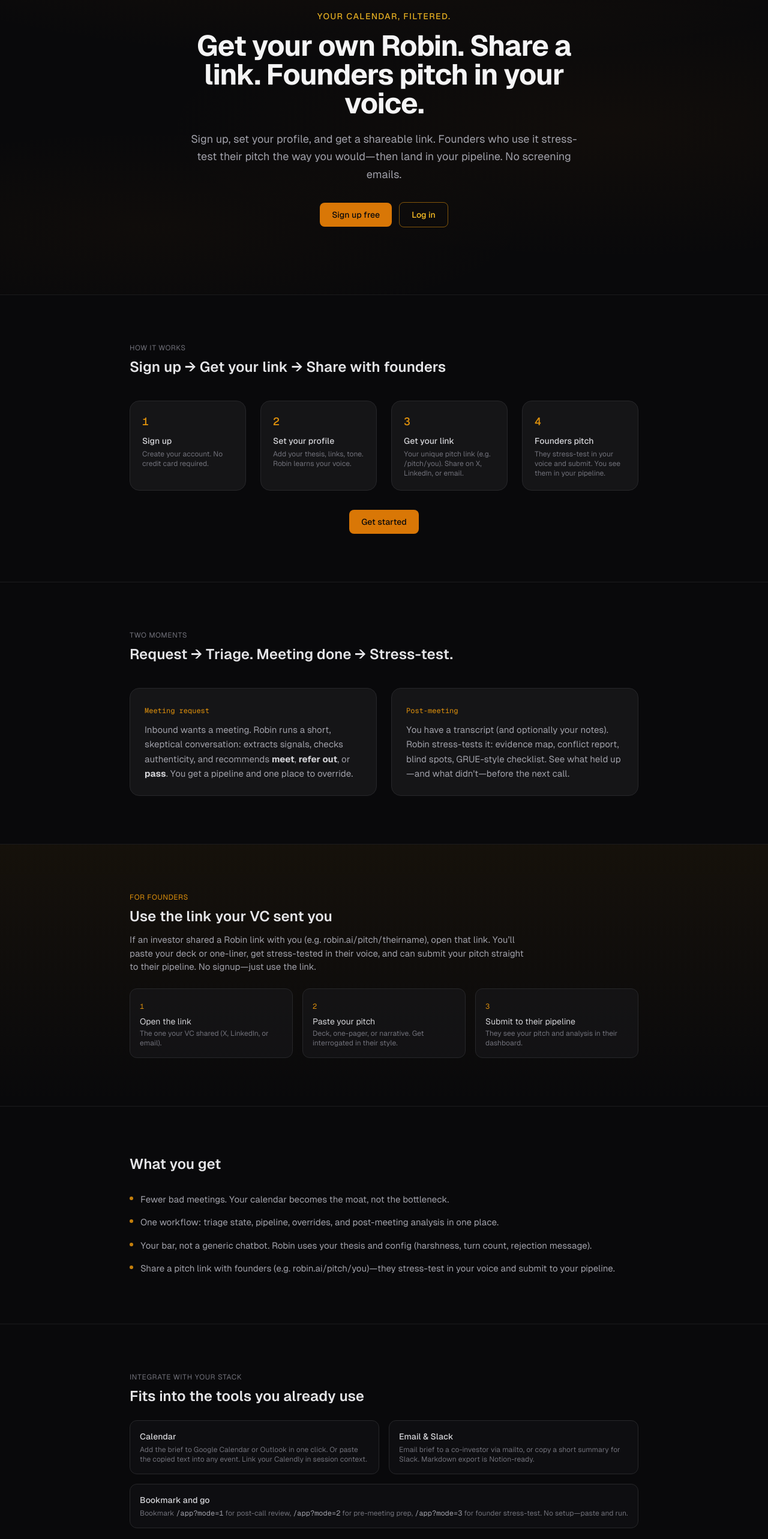
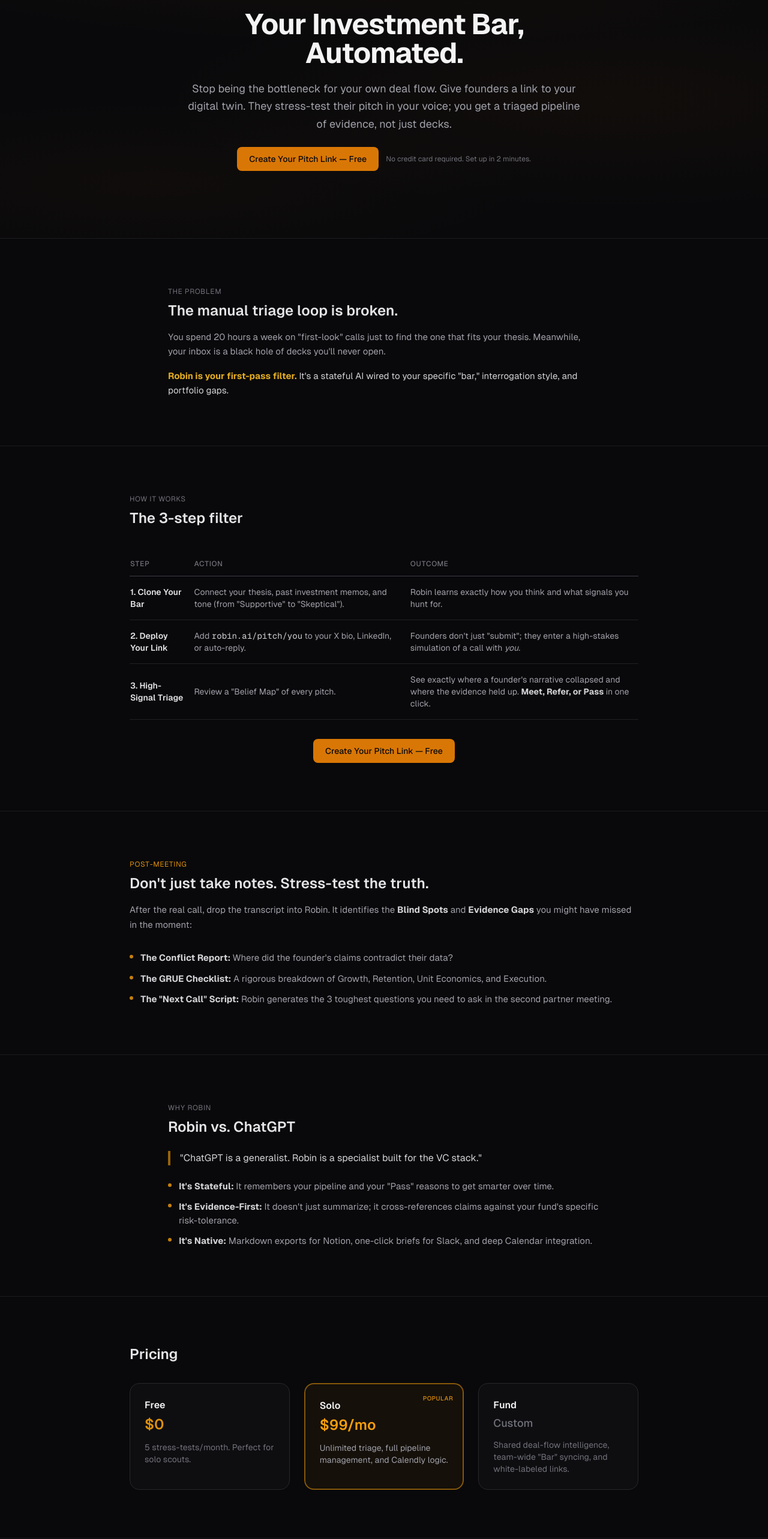
Before and after one commit to abhishek5878/vc_voice, a Next.js app: page / in a window 1280 px wide. Shown: the part 120-2686 px from the top of the page at 60% size. Built offline with nearby package versions, Linux system fonts and the light colour scheme.

Commit message:
Landing: new copy (Your Investment Bar Automated, 3-step filter, pricing)
Co-authored-by: Cursor <cursoragent@cursor.com>

```diff
--- a/src/app/page.tsx
+++ b/src/app/page.tsx
@@ -1,9 +1,9 @@
 import Link from "next/link";
 
 export const metadata = {
-  title: "Robin.ai – Your calendar, filtered.",
+  title: "Robin.ai – Your Investment Bar, Automated.",
   description:
-    "Sign up, get your shareable pitch link, and let founders stress-test in your voice. They submit; you see them in your pipeline. Built for solo GPs and small-fund partners.",
+    "Stop being the bottleneck for your own deal flow. Give founders a link to your digital twin. They stress-test their pitch in your voice; you get a triaged pipeline of evidence, not just decks.",
 };
 
 export default function LandingPage() {
@@ -29,175 +29,133 @@ export default function LandingPage() {
       {/* Hero */}
       <section className="hero-mesh relative pt-16 pb-20 sm:pt-20 sm:pb-28">
         <div className="max-w-3xl mx-auto px-4 sm:px-6 text-center">
-          <p className="text-amber-400/90 text-sm font-medium uppercase tracking-widest mb-4">
-            Your calendar, filtered.
+          <h1 className="text-4xl sm:text-5xl font-bold tracking-tight text-zinc-100 mb-5 leading-[1.15]">
+            Your Investment Bar, Automated.
+          </h1>
+          <p className="text-lg text-zinc-400 max-w-2xl mx-auto mb-6 leading-relaxed">
+            Stop being the bottleneck for your own deal flow. Give founders a link to your digital twin. They stress-test their pitch in your voice; you get a triaged pipeline of evidence, not just decks.
           </p>
-          <h1 className="text-4xl sm:text-5xl font-bold tracking-tight text-zinc-100 mb-5 leading-[1.15]">
-            Get your own Robin. Share a link. Founders pitch in your voice.
-          </h1>
-          <p className="text-lg text-zinc-400 max-w-2xl mx-auto mb-8 leading-relaxed">
-            Sign up, set your profile, and get a shareable link. Founders who use it stress-test their pitch the way you would—then land in your pipeline. No screening emails.
+          <div className="flex flex-col sm:flex-row flex-wrap items-center justify-center gap-3">
+            <Link href="/auth" className="btn-primary px-6 py-3 text-base">
+              Create Your Pitch Link — Free
+            </Link>
+            <p className="text-xs text-zinc-500">
+              No credit card required. Set up in 2 minutes.
+            </p>
+          </div>
+        </div>
+      </section>
+
+      {/* The Problem: The Calendar Trap */}
+      <section className="py-16 sm:py-20 border-t border-zinc-800/60">
+        <div className="max-w-3xl mx-auto px-4 sm:px-6">
+          <p className="text-xs uppercase tracking-wider text-zinc-500 mb-2">The problem</p>
+          <h2 className="text-2xl font-semibold text-zinc-200 mb-4">
+            The manual triage loop is broken.
+          </h2>
+          <p className="text-zinc-400 text-[0.9375rem] leading-relaxed mb-4">
+            You spend 20 hours a week on &quot;first-look&quot; calls just to find the one that fits your thesis. Meanwhile, your inbox is a black hole of decks you&apos;ll never open.
           </p>
-          <div className="flex flex-wrap items-center justify-center gap-3">
-            <Link href="/auth" className="btn-primary px-6 py-3 text-base">
-              Sign up free
-            </Link>
-            <Link href="/auth" className="btn-secondary px-6 py-3 text-base">
-              Log in
+          <p className="text-zinc-300 text-[0.9375rem] leading-relaxed">
+            <strong className="text-amber-400/90">Robin is your first-pass filter.</strong> It&apos;s a stateful AI wired to your specific &quot;bar,&quot; interrogation style, and portfolio gaps.
+          </p>
+        </div>
+      </section>
+
+      {/* How It Works: The 3-Step Filter */}
+      <section className="py-16 sm:py-20 border-t border-zinc-800/60">
+        <div className="max-w-4xl mx-auto px-4 sm:px-6">
+          <p className="text-xs uppercase tracking-wider text-zinc-500 mb-2">How it works</p>
+          <h2 className="text-2xl font-semibold text-zinc-200 mb-10">
+            The 3-step filter
+          </h2>
+          <div className="overflow-x-auto">
+            <table className="w-full text-left border-collapse">
+              <thead>
+                <tr className="border-b border-zinc-700">
+                  <th className="py-3 pr-4 text-xs font-medium uppercase tracking-wider text-zinc-500">Step</th>
+                  <th className="py-3 pr-4 text-xs font-medium uppercase tracking-wider text-zinc-500">Action</th>
+                  <th className="py-3 text-xs font-medium uppercase tracking-wider text-zinc-500">Outcome</th>
+                </tr>
+              </thead>
+              <tbody className="text-sm">
+                <tr className="border-b border-zinc-800/80">
+                  <td className="py-4 pr-4 font-semibold text-zinc-200">1. Clone Your Bar</td>
+                  <td className="py-4 pr-4 text-zinc-400">Connect your thesis, past investment memos, and tone (from &quot;Supportive&quot; to &quot;Skeptical&quot;).</td>
+                  <td className="py-4 text-zinc-400">Robin learns exactly how you think and what signals you hunt for.</td>
+                </tr>
+                <tr className="border-b border-zinc-800/80">
+                  <td className="py-4 pr-4 font-semibold text-zinc-200">2. Deploy Your Link</td>
+                  <td className="py-4 pr-4 text-zinc-400">Add <span className="font-mono text-zinc-300">robin.ai/pitch/you</span> to your X bio, LinkedIn, or auto-reply.</td>
+                  <td className="py-4 text-zinc-400">Founders don&apos;t just &quot;submit&quot;; they enter a high-stakes simulation of a call with <em>you</em>.</td>
+                </tr>
+                <tr className="border-b border-zinc-800/80">
+                  <td className="py-4 pr-4 font-semibold text-zinc-200">3. High-Signal Triage</td>
+                  <td className="py-4 pr-4 text-zinc-400">Review a &quot;Belief Map&quot; of every pitch.</td>
+                  <td className="py-4 text-zinc-400">See exactly where a founder&apos;s narrative collapsed and where the evidence held up. <strong className="text-zinc-300">Meet, Refer, or Pass</strong> in one click.</td>
+                </tr>
+              </tbody>
+            </table>
+          </div>
+          <div className="mt-8 text-center">
+            <Link href="/auth" className="btn-primary inline-flex px-6 py-3 text-base">
+              Create Your Pitch Link — Free
             </Link>
           </div>
         </div>
       </section>
 
-      {/* How it works — VC flow */}
+      {/* The "Post-Meeting" Edge */}
       <section className="py-16 sm:py-20 border-t border-zinc-800/60">
         <div className="max-w-4xl mx-auto px-4 sm:px-6">
-          <p className="text-xs uppercase tracking-wider text-zinc-500 mb-2">How it works</p>
-          <h2 className="text-2xl font-semibold text-zinc-200 mb-10">
-            Sign up → Get your link → Share with founders
+          <p className="text-xs uppercase tracking-wider text-amber-500/90 mb-2">Post-meeting</p>
+          <h2 className="text-2xl font-semibold text-zinc-200 mb-4">
+            Don&apos;t just take notes. Stress-test the truth.
           </h2>
-          <div className="grid sm:grid-cols-4 gap-6">
-            <div className="p-5 rounded-2xl bg-zinc-900/80 border border-zinc-800">
-              <span className="inline-block text-lg font-mono font-semibold text-amber-500/90 mb-2">1</span>
-              <p className="text-sm font-medium text-zinc-300">Sign up</p>
-              <p className="text-xs text-zinc-500 mt-1">Create your account. No credit card required.</p>
-            </div>
-            <div className="p-5 rounded-2xl bg-zinc-900/80 border border-zinc-800">
-              <span className="inline-block text-lg font-mono font-semibold text-amber-500/90 mb-2">2</span>
-              <p className="text-sm font-medium text-zinc-300">Set your profile</p>
-              <p className="text-xs text-zinc-500 mt-1">Add your thesis, links, tone. Robin learns your voice.</p>
-            </div>
-            <div className="p-5 rounded-2xl bg-zinc-900/80 border border-zinc-800">
-              <span className="inline-block text-lg font-mono font-semibold text-amber-500/90 mb-2">3</span>
-              <p className="text-sm font-medium text-zinc-300">Get your link</p>
-              <p className="text-xs text-zinc-500 mt-1">Your unique pitch link (e.g. /pitch/you). Share on X, LinkedIn, or email.</p>
-            </div>
-            <div className="p-5 rounded-2xl bg-zinc-900/80 border border-zinc-800">
-              <span className="inline-block text-lg font-mono font-semibold text-amber-500/90 mb-2">4</span>
-              <p className="text-sm font-medium text-zinc-300">Founders pitch</p>
-              <p className="text-xs text-zinc-500 mt-1">They stress-test in your voice and submit. You see them in your pipeline.</p>
-            </div>
-          </div>
-          <div className="mt-8 text-center">
-            <Link href="/auth" className="btn-primary inline-flex px-6 py-3 text-base">
-              Get started
-            </Link>
-          </div>
-        </div>
-      </section>
-
-      {/* Two moments */}
-      <section className="py-16 sm:py-20 border-t border-zinc-800/60">
-        <div className="max-w-4xl mx-auto px-4 sm:px-6">
-          <p className="text-xs uppercase tracking-wider text-zinc-500 mb-2">Two moments</p>
-          <h2 className="text-2xl font-semibold text-zinc-200 mb-10">
-            Request → Triage. Meeting done → Stress-test.
-          </h2>
-          <div className="grid sm:grid-cols-2 gap-6">
-            <div className="card-hover p-6 rounded-2xl bg-zinc-900/80 border border-zinc-800">
-              <span className="inline-block text-xs font-mono text-amber-500/90 mb-3">Meeting request</span>
-              <p className="text-zinc-400 text-[0.9375rem] leading-relaxed">
-                Inbound wants a meeting. Robin runs a short, skeptical conversation: extracts signals, checks
-                authenticity, and recommends <strong className="text-zinc-300">meet</strong>,{" "}
-                <strong className="text-zinc-300">refer out</strong>, or <strong className="text-zinc-300">pass</strong>.
-                You get a pipeline and one place to override.
-              </p>
-            </div>
-            <div className="card-hover p-6 rounded-2xl bg-zinc-900/80 border border-zinc-800">
-              <span className="inline-block text-xs font-mono text-amber-500/90 mb-3">Post-meeting</span>
-              <p className="text-zinc-400 text-[0.9375rem] leading-relaxed">
-                You have a transcript (and optionally your notes). Robin stress-tests it: evidence map, conflict report,
-                blind spots, GRUE-style checklist. See what held up—and what didn&apos;t—before the next call.
-              </p>
-            </div>
-          </div>
-        </div>
-      </section>
-
-      {/* For founders — use the link your VC sent */}
-      <section className="py-16 sm:py-20 border-t border-zinc-800/60 bg-gradient-to-b from-amber-500/5 to-transparent">
-        <div className="max-w-4xl mx-auto px-4 sm:px-6">
-          <p className="text-xs uppercase tracking-wider text-amber-500/90 mb-2">For founders</p>
-          <h2 className="text-2xl font-semibold text-zinc-200 mb-3">
-            Use the link your VC sent you
-          </h2>
-          <p className="text-zinc-400 text-[0.9375rem] max-w-2xl mb-6">
-            If an investor shared a Robin link with you (e.g. robin.ai/pitch/theirname), open that link. You’ll paste your deck or one-liner, get stress-tested in their voice, and can submit your pitch straight to their pipeline. No signup—just use the link.
+          <p className="text-zinc-400 text-[0.9375rem] leading-relaxed mb-8">
+            After the real call, drop the transcript into Robin. It identifies the <strong className="text-zinc-300">Blind Spots</strong> and <strong className="text-zinc-300">Evidence Gaps</strong> you might have missed in the moment:
           </p>
-          <div className="grid sm:grid-cols-3 gap-4">
-            <div className="p-4 rounded-xl bg-zinc-900/60 border border-zinc-800">
-              <span className="text-xs font-mono text-amber-500/90">1</span>
-              <p className="text-sm text-zinc-300 mt-1">Open the link</p>
-              <p className="text-xs text-zinc-500 mt-0.5">The one your VC shared (X, LinkedIn, or email).</p>
-            </div>
-            <div className="p-4 rounded-xl bg-zinc-900/60 border border-zinc-800">
-              <span className="text-xs font-mono text-amber-500/90">2</span>
-              <p className="text-sm text-zinc-300 mt-1">Paste your pitch</p>
-              <p className="text-xs text-zinc-500 mt-0.5">Deck, one-pager, or narrative. Get interrogated in their style.</p>
-            </div>
-            <div className="p-4 rounded-xl bg-zinc-900/60 border border-zinc-800">
-              <span className="text-xs font-mono text-amber-500/90">3</span>
-              <p className="text-sm text-zinc-300 mt-1">Submit to their pipeline</p>
-              <p className="text-xs text-zinc-500 mt-0.5">They see your pitch and analysis in their dashboard.</p>
-            </div>
-          </div>
-        </div>
-      </section>
-
-      {/* What you get */}
-      <section className="py-16 sm:py-20 border-t border-zinc-800/60 bg-zinc-950">
-        <div className="max-w-4xl mx-auto px-4 sm:px-6">
-          <h2 className="text-2xl font-semibold text-zinc-200 mb-8">What you get</h2>
-          <ul className="space-y-4">
-            {[
-              "Fewer bad meetings. Your calendar becomes the moat, not the bottleneck.",
-              "One workflow: triage state, pipeline, overrides, and post-meeting analysis in one place.",
-              "Your bar, not a generic chatbot. Robin uses your thesis and config (harshness, turn count, rejection message).",
-              "Share a pitch link with founders (e.g. robin.ai/pitch/you)—they stress-test in your voice and submit to your pipeline.",
-            ].map((text, i) => (
-              <li key={i} className="flex items-start gap-3 text-zinc-400 text-[0.9375rem]">
-                <span className="mt-1.5 w-1.5 h-1.5 rounded-full bg-amber-500/80 shrink-0" />
-                <span>{text}</span>
-              </li>
-            ))}
+          <ul className="space-y-3 text-zinc-400 text-[0.9375rem]">
+            <li className="flex items-start gap-3">
+              <span className="mt-1.5 w-1.5 h-1.5 rounded-full bg-amber-500/80 shrink-0" />
+              <span><strong className="text-zinc-300">The Conflict Report:</strong> Where did the founder&apos;s claims contradict their data?</span>
+            </li>
+            <li className="flex items-start gap-3">
+              <span className="mt-1.5 w-1.5 h-1.5 rounded-full bg-amber-500/80 shrink-0" />
+              <span><strong className="text-zinc-300">The GRUE Checklist:</strong> A rigorous breakdown of Growth, Retention, Unit Economics, and Execution.</span>
+            </li>
+            <li className="flex items-start gap-3">
+              <span className="mt-1.5 w-1.5 h-1.5 rounded-full bg-amber-500/80 shrink-0" />
+              <span><strong className="text-zinc-300">The &quot;Next Call&quot; Script:</strong> Robin generates the 3 toughest questions you need to ask in the second partner meeting.</span>
+            </li>
           </ul>
         </div>
       </section>
 
-      {/* Integrate with your stack */}
-      <section className="py-16 sm:py-20 border-t border-zinc-800/60">
-        <div className="max-w-4xl mx-auto px-4 sm:px-6">
-          <p className="text-xs uppercase tracking-wider text-zinc-500 mb-2">Integrate with your stack</p>
-          <h2 className="text-2xl font-semibold text-zinc-200 mb-6">Fits into the tools you already use</h2>
-          <div className="grid sm:grid-cols-2 gap-4">
-            <div className="p-4 rounded-xl border border-zinc-800 bg-zinc-900/40">
-              <p className="text-sm font-medium text-zinc-300">Calendar</p>
-              <p className="text-xs text-zinc-500 mt-1">Add the brief to Google Calendar or Outlook in one click. Or paste the copied text into any event. Link your Calendly in session context.</p>
-            </div>
-            <div className="p-4 rounded-xl border border-zinc-800 bg-zinc-900/40">
-              <p className="text-sm font-medium text-zinc-300">Email &amp; Slack</p>
-              <p className="text-xs text-zinc-500 mt-1">Email brief to a co-investor via mailto, or copy a short summary for Slack. Markdown export is Notion-ready.</p>
-            </div>
-            <div className="p-4 rounded-xl border border-zinc-800 bg-zinc-900/40 sm:col-span-2">
-              <p className="text-sm font-medium text-zinc-300">Bookmark and go</p>
-              <p className="text-xs text-zinc-500 mt-1">
-                Bookmark <span className="font-mono text-zinc-400">/app?mode=1</span> for post-call review, <span className="font-mono text-zinc-400">/app?mode=2</span> for pre-meeting prep, <span className="font-mono text-zinc-400">/app?mode=3</span> for founder stress-test. No setup—paste and run.
-              </p>
-            </div>
-          </div>
-        </div>
-      </section>
-
-      {/* Why not ChatGPT */}
+      {/* Why Robin vs. ChatGPT */}
       <section className="py-16 sm:py-20 border-t border-zinc-800/60">
         <div className="max-w-3xl mx-auto px-4 sm:px-6">
-          <div className="p-6 sm:p-8 rounded-2xl bg-zinc-900/60 border border-zinc-800 border-l-4 border-l-amber-500/60">
-            <p className="text-zinc-300 text-sm sm:text-base leading-relaxed">
-              <strong className="text-zinc-200">Why not just use ChatGPT?</strong> ChatGPT doesn&apos;t know your bar or
-              your pipeline. Robin is wired to your workspace: structured triage, evidence-backed recommendations, and a
-              stateful workflow your team can act on. The filter sits in how you work.
-            </p>
-          </div>
+          <p className="text-xs uppercase tracking-wider text-zinc-500 mb-2">Why Robin</p>
+          <h2 className="text-2xl font-semibold text-zinc-200 mb-6">
+            Robin vs. ChatGPT
+          </h2>
+          <blockquote className="pl-4 border-l-4 border-amber-500/60 text-zinc-300 text-sm sm:text-base leading-relaxed mb-6">
+            &quot;ChatGPT is a generalist. Robin is a specialist built for the VC stack.&quot;
+          </blockquote>
+          <ul className="space-y-3 text-zinc-400 text-[0.9375rem]">
+            <li className="flex items-start gap-3">
+              <span className="mt-1.5 w-1.5 h-1.5 rounded-full bg-amber-500/80 shrink-0" />
+              <span><strong className="text-zinc-300">It&apos;s Stateful:</strong> It remembers your pipeline and your &quot;Pass&quot; reasons to get smarter over time.</span>
+            </li>
+            <li className="flex items-start gap-3">
+              <span className="mt-1.5 w-1.5 h-1.5 rounded-full bg-amber-500/80 shrink-0" />
+              <span><strong className="text-zinc-300">It&apos;s Evidence-First:</strong> It doesn&apos;t just summarize; it cross-references claims against your fund&apos;s specific risk-tolerance.</span>
+            </li>
+            <li className="flex items-start gap-3">
+              <span className="mt-1.5 w-1.5 h-1.5 rounded-full bg-amber-500/80 shrink-0" />
+              <span><strong className="text-zinc-300">It&apos;s Native:</strong> Markdown exports for Notion, one-click briefs for Slack, and deep Calendar integration.</span>
+            </li>
+          </ul>
         </div>
       </section>
 
@@ -209,32 +167,32 @@ export default function LandingPage() {
             <div className="card-hover p-6 rounded-2xl border border-zinc-800 bg-zinc-900/40">
               <h3 className="font-semibold text-zinc-100">Free</h3>
               <p className="mt-1 text-2xl font-semibold text-amber-500/90">$0</p>
-              <p className="mt-3 text-sm text-zinc-500">5 stress-tests/month, unlimited triage, BYOK</p>
+              <p className="mt-3 text-sm text-zinc-500">5 stress-tests/month. Perfect for solo scouts.</p>
             </div>
             <div className="card-hover p-6 rounded-2xl border-2 border-amber-500/50 bg-amber-500/5 relative">
               <span className="absolute top-4 right-4 text-[10px] font-medium uppercase tracking-wider text-amber-500/90">Popular</span>
               <h3 className="font-semibold text-zinc-100">Solo</h3>
-              <p className="mt-1 text-2xl font-semibold text-amber-500">$199/mo</p>
-              <p className="mt-3 text-sm text-zinc-400">Unlimited stress-tests, BYOK, Calendly, pipeline</p>
+              <p className="mt-1 text-2xl font-semibold text-amber-500">$99/mo</p>
+              <p className="mt-3 text-sm text-zinc-400">Unlimited triage, full pipeline management, and Calendly logic.</p>
             </div>
             <div className="card-hover p-6 rounded-2xl border border-zinc-800 bg-zinc-900/40">
-              <h3 className="font-semibold text-zinc-100">Partner / Fund</h3>
+              <h3 className="font-semibold text-zinc-100">Fund</h3>
               <p className="mt-1 text-lg font-medium text-zinc-500">Custom</p>
-              <p className="mt-3 text-sm text-zinc-500">Contact us for invoice or PO</p>
+              <p className="mt-3 text-sm text-zinc-500">Shared deal-flow intelligence, team-wide &quot;Bar&quot; syncing, and white-labeled links.</p>
             </div>
           </div>
         </div>
       </section>
 
-      {/* CTA + Footer */}
+      {/* Footer */}
       <footer className="py-12 sm:py-16 border-t border-zinc-800/60">
         <div className="max-w-4xl mx-auto px-4 sm:px-6 flex flex-col sm:flex-row items-center justify-between gap-6">
-          <div className="flex flex-wrap items-center justify-center gap-3">
-            <Link href="/auth" className="btn-primary px-6 py-3">
-              Sign up free
-            </Link>
-            <Link href="/auth" className="btn-secondary px-6 py-3">
-              Log in
+          <div className="text-center sm:text-left">
+            <p className="text-zinc-400 text-sm mb-4">
+              Your calendar should be a moat, not a bottleneck.
+            </p>
+            <Link href="/auth" className="btn-primary inline-flex px-6 py-3">
+              Start Filtering Today
             </Link>
           </div>
           <div className="flex items-center gap-4 text-xs text-zinc-500">
```
